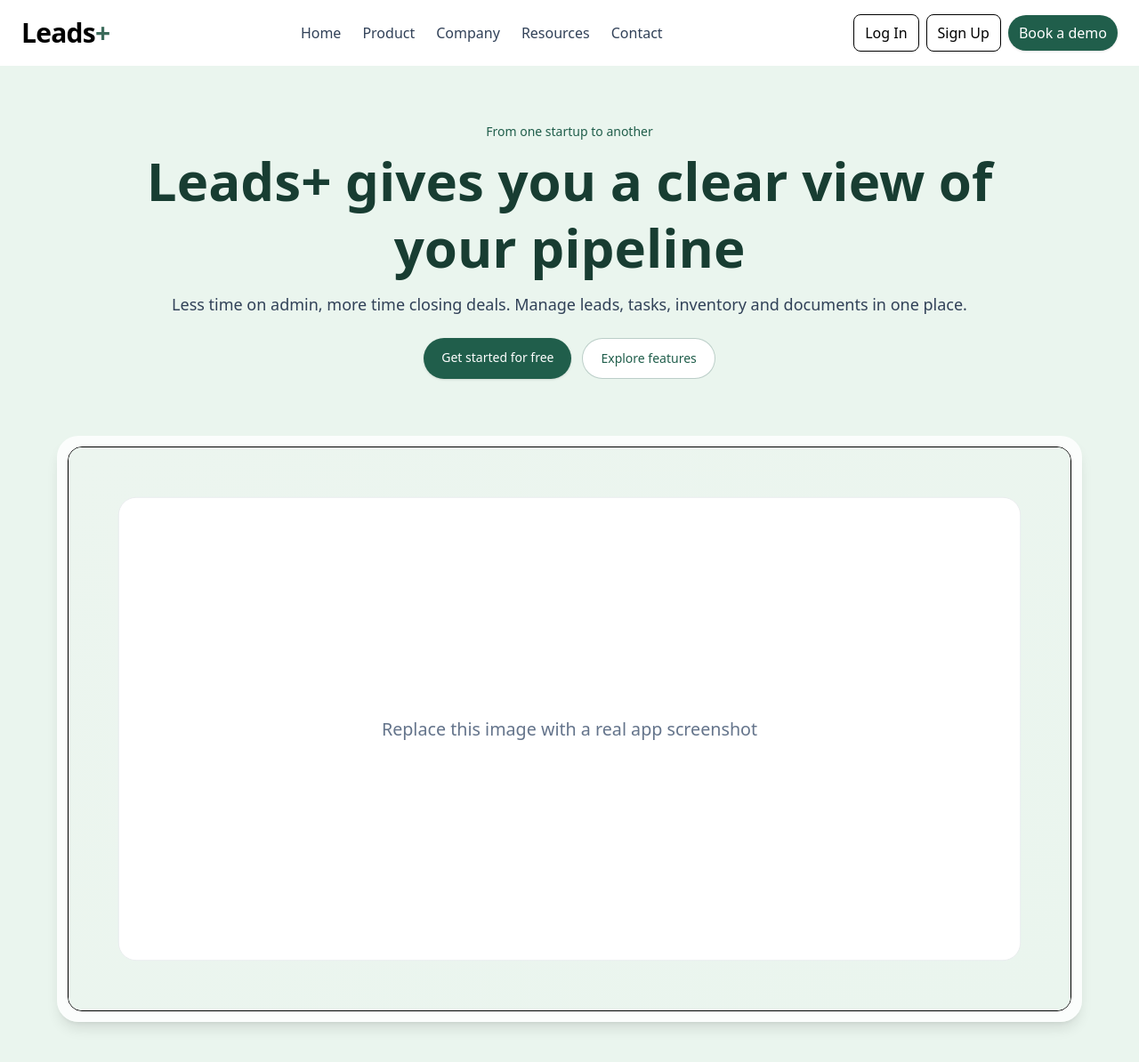
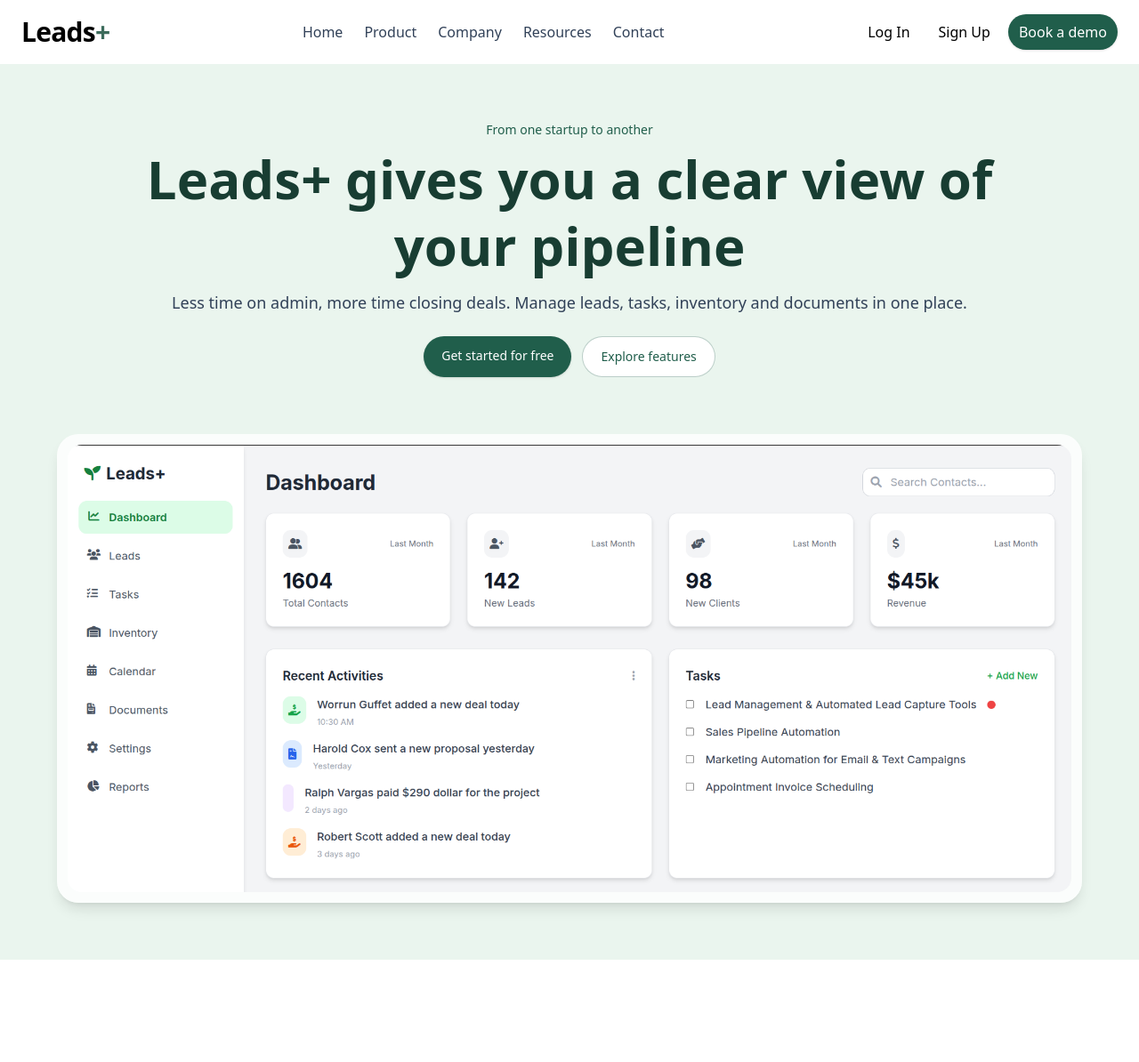
Before and after one commit to tongeche/autostand-saas, a React (Vite) app in the folder apps/web/: page / in a window 1280 px wide. Shown: the top 1194 px of the page at 89% size. After the commit the page ends 1079 px from the top, so only its background shows below. Built offline with nearby package versions, Linux system fonts and the light colour scheme; no server answers; the database is empty.

Commit message:
feat(header): avatar button with dropdown (Settings, Manage account, Logout); load profile avatar/name; store org_id at login

```diff
--- a/apps/web/src/app/Layout.jsx
+++ b/apps/web/src/app/Layout.jsx
@@ -52,6 +52,7 @@ export default function Layout() {
   const [userMenuOpen, setUserMenuOpen] = useState(false);
   const session = useSupabaseSession();
   const [orgName, setOrgName] = useState("");
+  const [profile, setProfile] = useState({ avatar_url: "", full_name: "", email: "" });
   // If logged in but has no memberships, redirect to onboard (client-side check)
   useEffect(()=>{
     (async ()=>{
@@ -82,6 +83,17 @@ export default function Layout() {
         if (!session) { setOrgName(""); return; }
         const { data: userData } = await supabase.auth.getUser();
         const uid = userData?.user?.id; if (!uid) { setOrgName(""); return; }
+        // Load profile for avatar/name
+        try {
+          const email = userData?.user?.email || "";
+          const metaAvatar = userData?.user?.user_metadata?.avatar_url || "";
+          const { data: p } = await supabase
+            .from('profiles')
+            .select('full_name, avatar_url')
+            .eq('user_id', uid)
+            .maybeSingle();
+          setProfile({ avatar_url: p?.avatar_url || metaAvatar || "", full_name: p?.full_name || "", email });
+        } catch {}
         const { data: ms } = await supabase
           .from('org_members')
           .select('org_id, orgs(name)')
@@ -228,12 +240,21 @@ export default function Layout() {
                   <button className="px-3 py-1.5 rounded-lg bg-gray-900 text-white text-sm" onClick={()=> navigate('/signup')}>Sign up</button>
                 </>
               ) : (
-                <div className="relative">
-                  <button className="px-3 py-1.5 rounded-lg border bg-white text-sm" onClick={()=> setUserMenuOpen(v=>!v)}>
-                    {session?.user?.email?.split('@')[0] || 'Account'}
+              <div className="relative">
+                  <button className="h-9 w-9 rounded-full border bg-white overflow-hidden" title={profile.email} onClick={()=> setUserMenuOpen(v=>!v)}>
+                    {profile?.avatar_url ? (
+                      <img src={profile.avatar_url} alt="avatar" className="h-full w-full object-cover"/>
+                    ) : (
+                      <span className="h-full w-full grid place-items-center text-sm font-medium text-slate-700">
+                        {(profile.email || 'A').slice(0,1).toUpperCase()}
+                      </span>
+                    )}
                   </button>
                   {userMenuOpen && (
                     <div className="absolute right-0 mt-2 w-40 bg-white rounded-xl shadow-lg border z-50">
+                      <div className="px-3 py-2 text-xs text-slate-600 truncate">{profile.email}</div>
+                      <button className="w-full text-left px-3 py-2 text-sm hover:bg-slate-50" onClick={()=>{ setUserMenuOpen(false); navigate('/settings'); }}>Settings</button>
+                      <button className="w-full text-left px-3 py-2 text-sm hover:bg-slate-50" onClick={()=>{ setUserMenuOpen(false); navigate('/settings'); }}>Manage account</button>
                       <button className="w-full text-left px-3 py-2 text-sm hover:bg-slate-50" onClick={async ()=>{ setUserMenuOpen(false); try{ window.localStorage.removeItem('org_id'); }catch{} await supabase.auth.signOut(); navigate('/login'); }}>Logout</button>
                     </div>
                   )}
--- a/apps/web/src/app/pages/LandingPage.jsx
+++ b/apps/web/src/app/pages/LandingPage.jsx
@@ -17,8 +17,8 @@ export default function LandingPage(){
           <a href="#contact" className="hover:text-primary">Contact</a>
           </div>
           <div className="inline-flex items-center gap-2">
-            <Link to="/login" className="hidden md:inline px-3 py-2 rounded-lg border bg-white text-base">Log In</Link>
-            <Link to="/signup" className="hidden md:inline px-3 py-2 rounded-lg border bg-white text-base">Sign Up</Link>
+            <Link to="/login" className="hidden md:inline px-3 py-2 rounded-lg bg-white text-base">Log In</Link>
+            <Link to="/signup" className="hidden md:inline px-3 py-2 rounded-lg  bg-white text-base">Sign Up</Link>
             <Link to="/signup" className="px-3 py-2 rounded-full bg-[#205e4b] text-white text-base shadow">Book a demo</Link>
           </div>
         </nav>
@@ -41,9 +41,9 @@ export default function LandingPage(){
       <section className="px-4 md:px-6 pb-16">
         <div className="max-w-6xl mx-auto rounded-3xl shadow-lg bg-white/80 backdrop-blur p-2 md:p-3">
           <img
-            src="/landing-screenshot.svg"
+            src="/landing-screenshot.png"
             alt="Leads+ app preview"
-            className="w-full h-auto rounded-2xl border object-cover"
+            className="w-full h-auto rounded-2xl object-cover"
           />
         </div>
       </section>
```
Also changed, not shown: apps/web/public/landing-screenshot.png (added).
